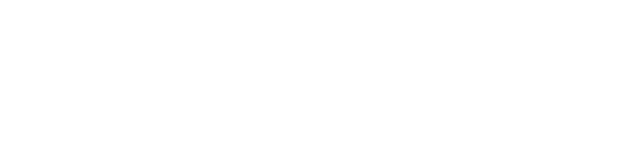
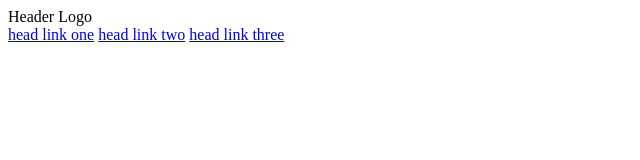
Before and after one commit to jakun9999/foundations-landing-page, a plain HTML site: page index.html in a window 1280 px wide. Shown: the whole page, without its empty margins (0-640 px from the left). Drawn offline with Linux system fonts and the light colour scheme.

Commit message:
Add header content for index.html divs for header of the page added without css

```diff
--- a/index.html
+++ b/index.html
@@ -7,6 +7,13 @@
     <link rel="stylesheet" href="styles.css">
 </head>
 <body>
+    <!-- Header with logo and menu -->
+    <div id="header">Header Logo</div>
+    <div class="header-link">
+        <a href="./index.html">head link one</a>
+        <a href="./index.html">head link two</a>
+        <a href="./index.html">head link three</a>
+    </div>
 
 </body>
 </html>
```
